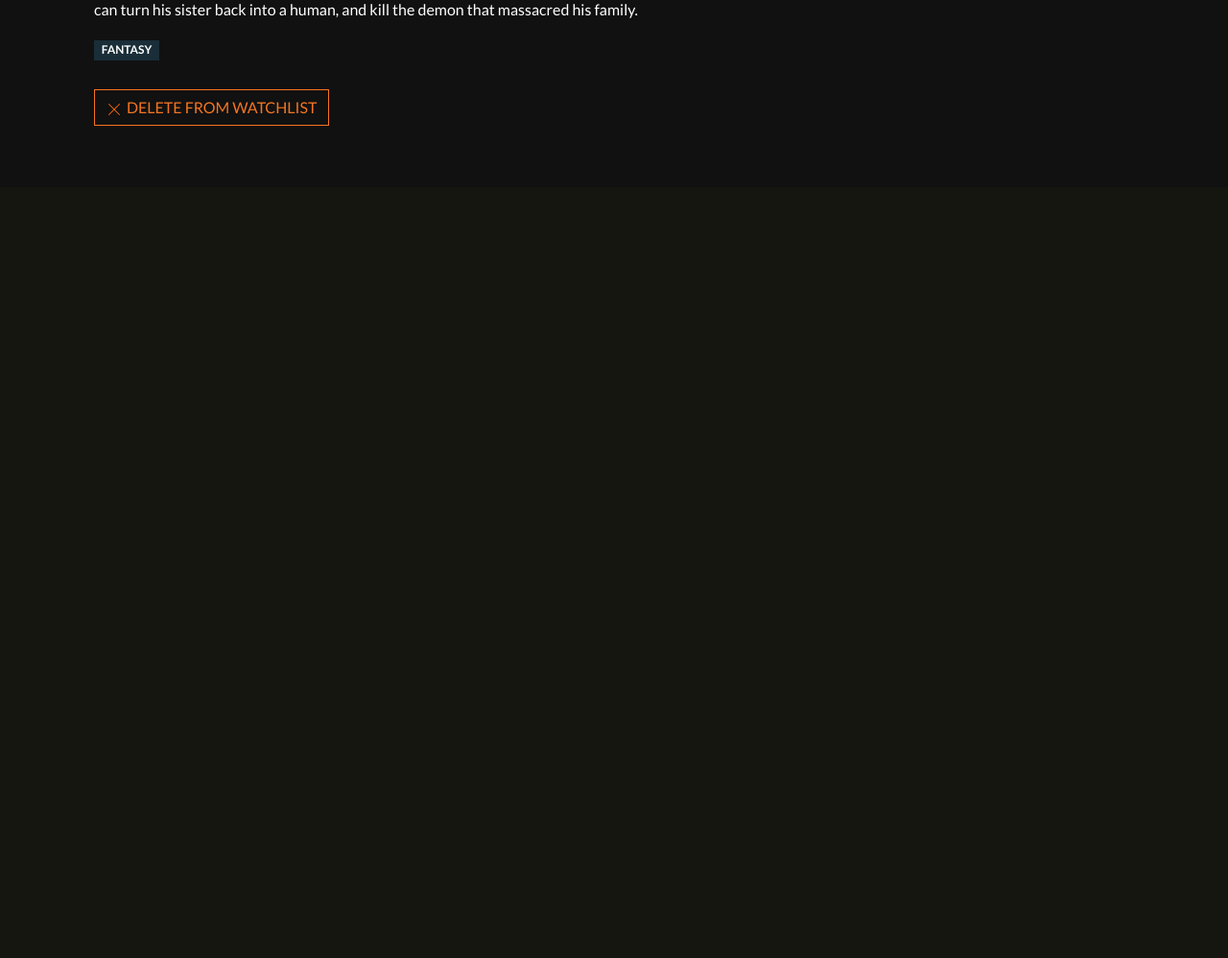
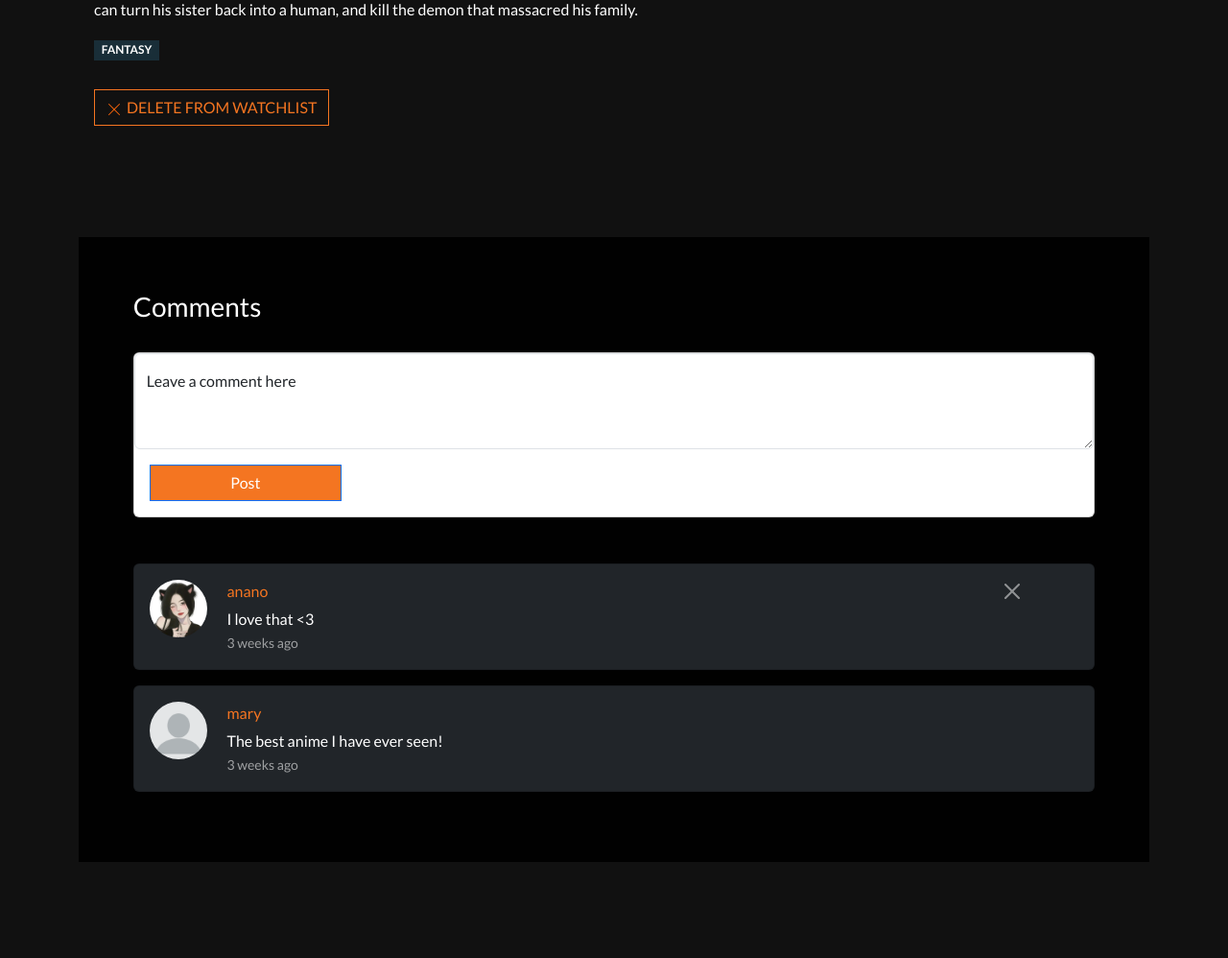
Before and after one commit to Anano24/Anime-Project-Django, a Django app: page /detailed_anime/12/ in a window 1280 px wide. Shown: the part 663-1661 px from the top of the page at 96% size. Before the commit the page ends 794 px from the top, so only its background shows below. Run offline with Django 4.2, Linux system fonts and the light colour scheme; a user stored in the database is signed in; data comes from the database, SQL or seed files in the repository; both versions use the stored data as it was after the commit; some libraries are stand-ins or nearby versions.

Commit message:
Add comment functionality to anime page
- Implemented comment functionality on the anime detail page.
- Created a Comment model to store user comments with fields: user, anime, body, and created timestamp.
- Updated detailed_anime view to handle comment creation and display comments.
- Modified the anime detail template to include a form for submitting comments and a section to display existing comments.
- Added redirect after comment submission to prevent duplicate comments on page refresh.
- Ensured comments are ordered by creation date, with the newest comments displayed first.

```diff
--- a/myanimeproject/anime/admin.py
+++ b/myanimeproject/anime/admin.py
@@ -1,5 +1,5 @@
 from django.contrib import admin
-from .models import Anime, User, Genre, Season, Episode, LanguageOption
+from .models import Anime, User, Genre, Season, Episode, LanguageOption, Comment
 
 
 # Register your models here.
@@ -12,3 +12,4 @@ admin.site.register(LanguageOption)
 admin.site.register(Anime)
 admin.site.register(Season)
 admin.site.register(Episode)
+admin.site.register(Comment)
--- a/myanimeproject/anime/models.py
+++ b/myanimeproject/anime/models.py
@@ -78,3 +78,17 @@ class User(AbstractUser):
     animes = models.ManyToManyField(Anime, blank=True, related_name='users')
     bio = models.TextField(null=True)
     avatar = models.ImageField(null=True, default='blank-profile-picture-973460_1280.png', upload_to='profile_img/')
+
+
+
+class Comment(models.Model):
+    user = models.ForeignKey(User, on_delete=models.CASCADE)
+    anime = models.ForeignKey(Anime, on_delete=models.CASCADE)
+    body = models.TextField()
+    created = models.DateTimeField(auto_now_add=True)
+
+    class Meta:
+        ordering = ['-created']
+
+    def __str__(self):
+        return self.body
--- a/myanimeproject/anime/templates/anime/detailed_anime.html
+++ b/myanimeproject/anime/templates/anime/detailed_anime.html
@@ -65,8 +65,51 @@
                     </div>
                 </div>
             </div>
+        </div>
 
 
+        <div class="container">
+            <div class="card" style="background-color: rgba(0, 0, 0, 0.932); border-radius: 0; padding: 5%; margin: 6.25rem 0 6.25rem; color: #ffffff;">
+                <h3 style="margin-bottom: 30px;">Comments</h3>
+                {% if user.is_authenticated %}
+                <div class="card mb-5">
+                    <form method="POST", action="">
+                        {% csrf_token %}
+
+                        <div class="form-floating">
+                            <textarea name="body" class="form-control" placeholder="Leave a comment here" id="floatingTextarea2" style="height: 100px"></textarea>
+                            <label for="floatingTextarea2">Leave a comment here</label>
+                        </div>
+
+                        <button type="submit" class="btn btn-primary comment-btn m-3" id="liveToastBtn" >Post</button>
+                    </form>
+                </div>
+                {% endif %}
+                {% for comment in comments %}
+                    <div class="card text-bg-dark mb-3 p-3">
+                        <div class="row g-0">
+                            <div class="col-md-1">
+                                <a href="{% url 'profile' comment.user.id %}">
+                                    <img src="{{ comment.user.avatar.url }}" style="border-radius: 50%; width: 60px; height: 60px;"/>
+                                </a>
+                            </div>
+                            <div class="col-md-10">
+                                <p style="margin-bottom: 5px; color: #f47521;">{{comment.user.username}}</p>
+                                <p style="margin: 0;">{{ comment.body }}</p>
+                                <p style="margin: 0;"><small class="card-text" >{{ comment.created | timesince }} ago</small></p>
+
+                            </div>
+                            <div class="col-md-1" data-bs-theme="dark">
+                                {% if request.user == comment.user %}
+                                    <a href="{% url 'delete_comment' comment.id %}">
+                                        <button type="button" class="btn-close" aria-label="Close"></button>
+                                    </a>
+                                {% endif %}
+                            </div>
+                        </div>
+                    </div>
+                {% endfor %}
+            </div>
         </div>
     </main>
 
--- a/myanimeproject/anime/templates/anime/episode_detail.html
+++ b/myanimeproject/anime/templates/anime/episode_detail.html
@@ -1,4 +1,5 @@
 {% extends 'base.html'%}
+
 
 {% block title %} Profile {% endblock %}
 
@@ -24,6 +25,7 @@
                         <p><small class="card-text">Released on {{ episode.air_date }} </small></p>
                         <p style="color:white;">{{ episode.summary }}</p>
                     </div>
+
                 </div>
 
                 <div class="col-md-5">
@@ -50,6 +52,8 @@
                 </div>
             </div>
         </div>
+
+
     </main>
     <script>
         $(document).ready(function() {
--- a/myanimeproject/anime/urls.py
+++ b/myanimeproject/anime/urls.py
@@ -19,6 +19,7 @@ urlpatterns = [
     path('get_episodes/<int:anime_id>/season/<int:season_id>/', views.get_episodes, name='get_episodes'),
     path('delete_anime/<str:id>/', views.delete_anime, name='delete_anime'),
     path('update_profile/', views.update_profile, name='update_profile'),
+    path('delete_comment/<str:comment_id>/', views.delete_comment, name='delete_comment'),
 
 ]
 
--- a/myanimeproject/anime/views.py
+++ b/myanimeproject/anime/views.py
@@ -1,5 +1,5 @@
 from django.shortcuts import render, redirect, get_object_or_404
-from .models import Anime, User, Genre, LanguageOption, Episode, Season
+from .models import Anime, User, Genre, LanguageOption, Episode, Season, Comment
 from django.db.models import Q
 from django.contrib.auth import authenticate, login, logout
 from django.contrib.auth.decorators import login_required
@@ -61,9 +61,11 @@ def delete_from_watchlist(request, id):
         request.user.animes.remove(anime)
         return redirect('profile', request.user.id)
 
-    return render(request, 'anime/delete_confirm.html', {'anime': anime})
+    return render(request, 'anime/delete_confirm.html', {'obj': anime})
 
 
+
+@login_required(login_url='login')
 def delete_anime(request, id):
     anime = Anime.objects.get(id=id)
 
@@ -71,7 +73,7 @@ def delete_anime(request, id):
         anime.cover_image.delete()
         anime.delete()
         return redirect('home')
-    return render(request, 'anime/delete_confirm.html', {'anime': anime})
+    return render(request, 'anime/delete_confirm.html', {'obj': anime})
 
 
 
@@ -163,6 +165,7 @@ def add_anime(request):
 def detailed_anime(request, id, season_id=None):
     anime = Anime.objects.get(id=id)
     seasons = anime.seasons.all()
+    anime_comments = anime.comment_set.all().order_by('-created')
 
     if season_id:
         season = get_object_or_404(Season, id=season_id, anime=anime)
@@ -170,7 +173,16 @@ def detailed_anime(request, id, season_id=None):
         season = seasons.first()
 
 
-    context = {'anime': anime, 'seasons': seasons, 'season': season}
+    if request.method == "POST":
+        comment = Comment.objects.create(
+            user = request.user,
+            anime = anime,
+            body = request.POST.get('body')
+        )
+        return redirect('detailed_anime', id=id)  # Redirect after POST
+
+
+    context = {'anime': anime, 'seasons': seasons, 'season': season, 'comments': anime_comments}
     return render(request, 'anime/detailed_anime.html', context)
 
 
@@ -182,6 +194,19 @@ def episode_detail(request, anime_id, season_id, episode_id):
 
     context = {'anime': anime, 'season': season, 'episode':episode, 'seasons': seasons}
     return render(request, 'anime/episode_detail.html', context)
+
+
+
+@login_required(login_url='login')
+def delete_comment(request, comment_id):
+    comment = Comment.objects.get(id=comment_id)
+    anime = comment.anime
+
+    if request.method == 'POST':
+        comment.delete()
+        return redirect('detailed_anime', anime.id)
+    return render(request, 'anime/delete_confirm.html', {'obj': comment})
+
 
 
 def get_episodes(request, anime_id, season_id):
--- a/myanimeproject/static/styles/detailed_anime.css
+++ b/myanimeproject/static/styles/detailed_anime.css
@@ -116,3 +116,13 @@
     background-color: #141519;
 
 }
+
+.comment-btn {
+    border-radius: 0;
+    width: 20%;
+    background-color: #f47521;
+}
+
+.comment-btn:hover {
+    background-color:#192e38;
+}
```
Also changed, not shown: myanimeproject/anime/templates/anime/delete_confirm.html (+3 -4 lines), myanimeproject/anime/migrations/0010_comment.py (added), myanimeproject/db.sqlite3.
